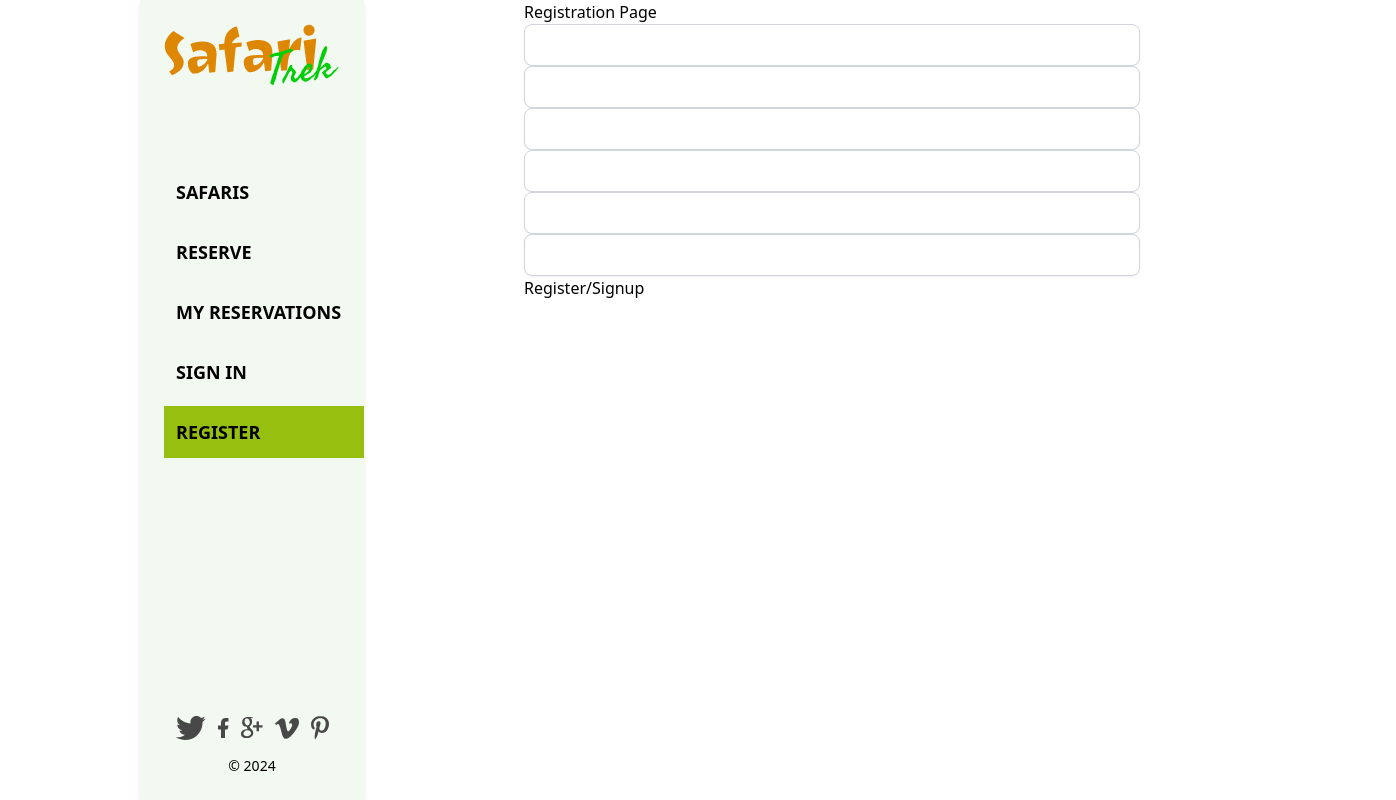
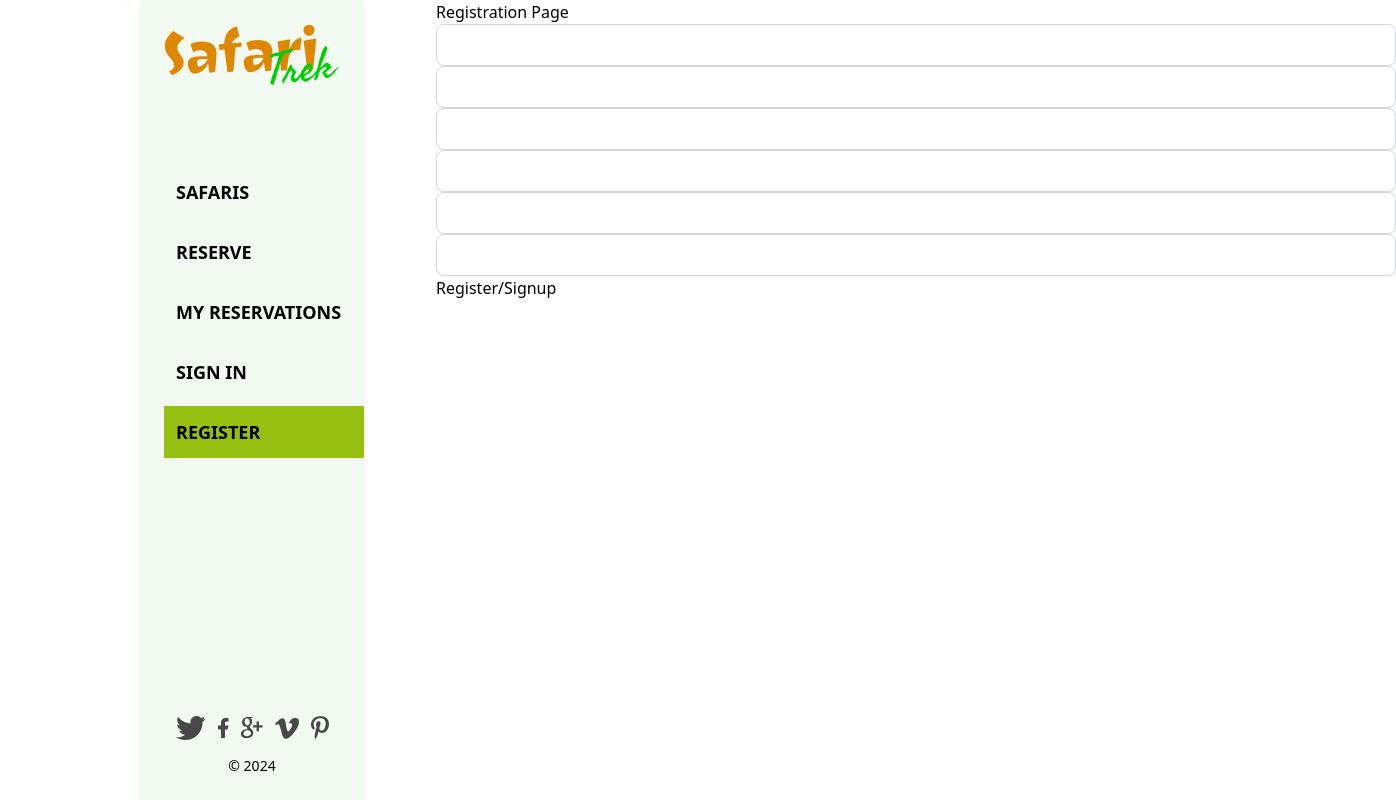
Before and after one commit to henokkhm/microverse-module-6-safari-booking-frontend, a React (Create React App) app: page /register in a window 1280 px wide. Shown: the whole page, 1396 px wide, since content can reach past the window. Built offline with nearby package versions, Linux system fonts and the light colour scheme.

Commit message:
Fix mobile menu bug

```diff
--- a/src/pages/layout/Layout.js
+++ b/src/pages/layout/Layout.js
@@ -45,7 +45,7 @@ const Layout = () => {
         breakpoint={MOBILE_BREAKPOINT}
       />
 
-      <main className={`${((windowWidth > MOBILE_BREAKPOINT) || sidebarMenuIsOpen) ? 'ml-96' : 'ml-10'} `}>
+      <main className={`ml-10 duration-300 ${((windowWidth > MOBILE_BREAKPOINT) || sidebarMenuIsOpen) && 'translate-x-64'} `}>
         <Outlet />
       </main>
     </div>
```
